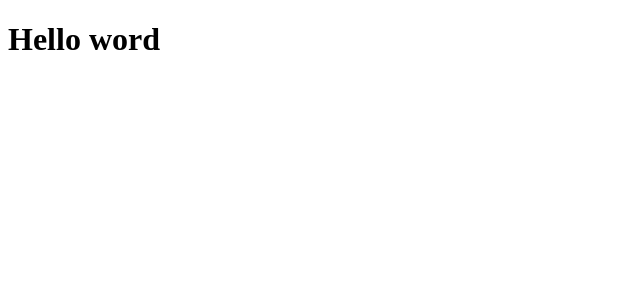
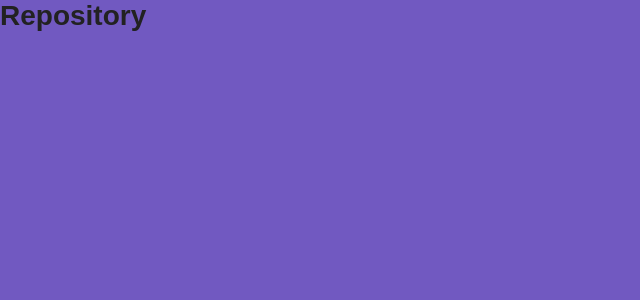
Before and after one commit to IFalt/GoStack-Bootcamp-Modulo05, a React (Create React App) app: page /repository in a window 1280 px wide. Shown: the top 300 px of the page, without its empty margins (0-640 px from the left). Built offline with nearby package versions, Linux system fonts and the light colour scheme.

Commit message:
chore: styled components

```diff
--- a/package.json
+++ b/package.json
@@ -5,7 +5,9 @@
   "dependencies": {
     "react": "^16.9.0",
     "react-dom": "^16.9.0",
-    "react-scripts": "3.1.1"
+    "react-router-dom": "^5.0.1",
+    "react-scripts": "3.1.1",
+    "styled-components": "^4.3.2"
   },
   "scripts": {
     "start": "react-scripts start",
@@ -28,7 +30,6 @@
   "devDependencies": {
     "@typescript-eslint/eslint-plugin": "^2.1.0",
     "@typescript-eslint/parser": "^2.1.0",
-    "babel-eslint": "^10.0.3",
     "eslint": "^6.3.0",
     "eslint-config-airbnb": "^18.0.1",
     "eslint-config-prettier": "^6.2.0",
--- a/src/App.js
+++ b/src/App.js
@@ -1,11 +1,13 @@
 import React from 'react';
-
+import Routes from './routes'
+import GlobalStyle from './styles/global'
 
 function App() {
   return (
-    <div className="App">
-      <h1>Hello word</h1>
-    </div>
+    <>
+      <Routes />
+      <GlobalStyle />
+    </>
   );
 }
 
--- /dev/null
+++ b/src/pages/Main/index.js
@@ -0,0 +1,12 @@
+import React from 'react'
+
+import {Title} from './style'
+
+function Main() {
+  return (
+  <Title>
+    Hello Word!
+  </Title>)
+}
+
+export default Main
--- /dev/null
+++ b/src/pages/Main/style.js
@@ -0,0 +1,5 @@
+import styled from 'styled-components'
+
+export const Title = styled.h1`
+  color: #fff;
+`
--- /dev/null
+++ b/src/pages/Repository/index.js
@@ -0,0 +1,9 @@
+import React from 'react';
+
+// import { Container } from './styles';
+
+export default function Repository() {
+  return (
+    <h1>Repository</h1>
+  );
+}
--- /dev/null
+++ b/src/routes.js
@@ -0,0 +1,17 @@
+import React from 'react'
+import {BrowserRouter, Switch, Route} from 'react-router-dom'
+
+import Main from './pages/Main/index'
+import Repository from './pages/Repository/index'
+
+
+export default function Routes() {
+  return(
+    <BrowserRouter>
+      <Switch>
+        <Route path="/" exact component={Main} />
+        <Route path="/repository" component={Repository} />
+      </Switch>
+    </BrowserRouter>
+  )
+}
--- /dev/null
+++ b/src/styles/global.js
@@ -0,0 +1,29 @@
+import {createGlobalStyle} from 'styled-components'
+
+export default createGlobalStyle`
+  *{
+    margin: 0;
+    padding: 0;
+    outline: 0;
+    box-sizing: border-box;
+  }
+
+  html, body, #root {
+    min-height: 100%;
+  }
+
+  body {
+    background: #7159c1;
+    -webkit-font-smoothing: antialiased !important;
+  }
+
+  body, input, button {
+    color: #222;
+    font-size: 14px;
+    font-family: Arial, Helvetica, sans-serif;
+  }
+
+  button {
+    cursor: pointer;
+  }
+`
```
Also changed, not shown: 1 other file (tests, documents, lock files or other folders).
